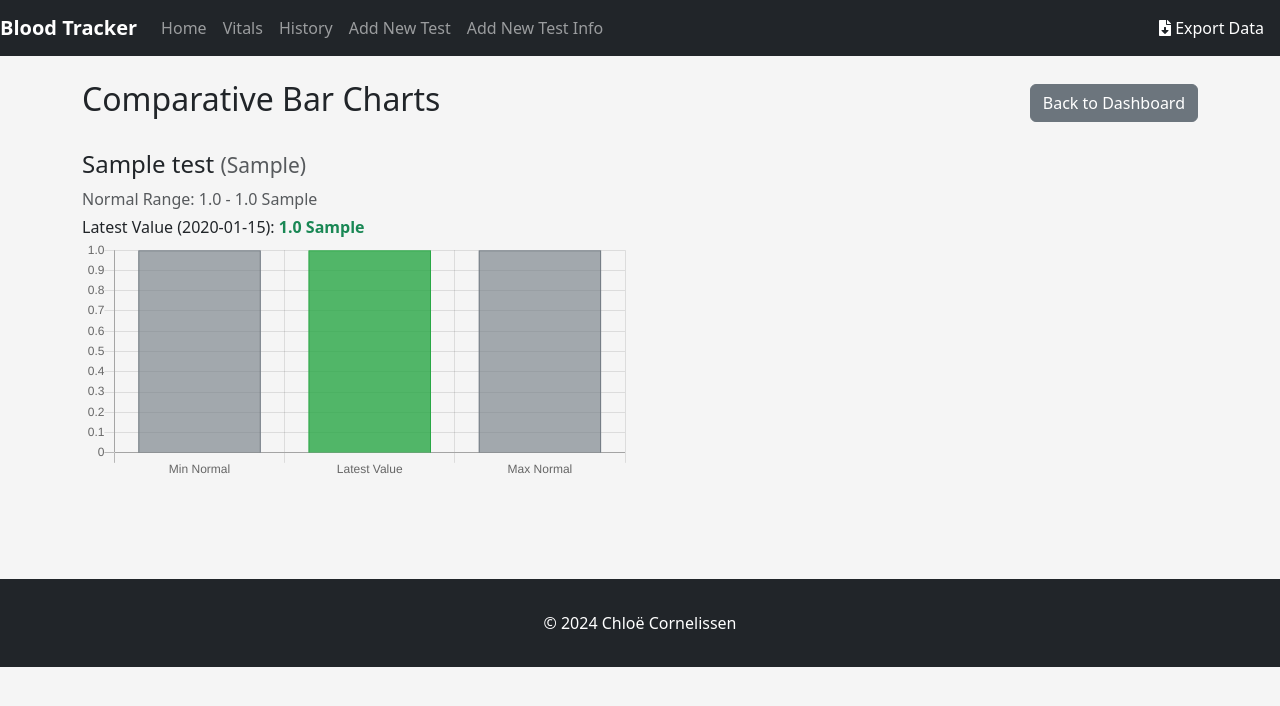
After one commit to void-cc/health, a Flask app: page /blood_tests/bar_charts in a window 1280 px wide. The commit adds this page. Shown: the top 706 px of the page. Run offline with Flask 3, Linux system fonts and the light colour scheme; tables that the repository leaves empty hold one stand-in row (values such as "Sample post"); some libraries are stand-ins or nearby versions.

Commit message:
Feat: Add Comparative Bar Charts for Blood Tests
- Implemented a new route `/blood_tests/bar_charts` in `app.py` to retrieve the latest blood test results that have normal ranges.
- Created `templates/comparative_bar_charts.html` to visualize the data using Chart.js with three bars (Min Normal, Latest Value, Max Normal) and conditional color coding based on whether the result is within normal ranges.
- Updated `templates/index.html` to include a link to the new comparative charts page.
- Marked the corresponding task in `ROADMAP.md` as completed.

Co-authored-by: void-cc <75227673+void-cc@users.noreply.github.com>

```diff
--- a/app.py
+++ b/app.py
@@ -157,6 +157,19 @@ def blood_tests_charts():
         })
 
     return render_template('blood_charts.html', charts_data=charts_data)
+
+
+@app.route('/blood_tests/bar_charts')
+def comparative_bar_charts():
+    tests = BloodTest.query.order_by(BloodTest.date.desc()).all()
+    # Get the latest test for each test_name that has valid normal ranges
+    latest_tests = {}
+    for test in tests:
+        if test.test_name not in latest_tests:
+            if test.normal_min is not None and test.normal_max is not None:
+                latest_tests[test.test_name] = test
+
+    return render_template('comparative_bar_charts.html', latest_tests=latest_tests)
 
 @app.route('/add', methods=['GET', 'POST'])
 def add_test():
--- /dev/null
+++ b/templates/comparative_bar_charts.html
@@ -0,0 +1,76 @@
+{% extends 'base.html' %}
+{% block content %}
+<div class="d-flex justify-content-between align-items-center mb-4">
+  <h2>Comparative Bar Charts</h2>
+  <a href="{{ url_for('index') }}" class="btn btn-secondary">Back to Dashboard</a>
+</div>
+
+{% if latest_tests %}
+  <div class="row">
+    {% for test_name, test in latest_tests.items() %}
+    <div class="col-md-6 mb-5">
+      <h4>{{ test_name }} <small class="text-muted">({{ test.unit }})</small></h4>
+      <p class="text-muted mb-1">Normal Range: {{ test.normal_min }} - {{ test.normal_max }} {{ test.unit }}</p>
+      <p class="mb-1">Latest Value ({{ test.date.strftime('%Y-%m-%d') }}):
+        <strong class="{% if test.normal_min <= test.value <= test.normal_max %}text-success{% else %}text-danger{% endif %}">
+          {{ test.value }} {{ test.unit }}
+        </strong>
+      </p>
+      <div style="position: relative; height:30vh; width:100%">
+        <canvas id="chart-{{ loop.index }}"></canvas>
+      </div>
+    </div>
+    {% endfor %}
+  </div>
+{% else %}
+  <div class="alert alert-info">No valid blood tests recorded yet to compare.</div>
+{% endif %}
+
+<!-- Chart.js -->
+<script src="https://cdn.jsdelivr.net/npm/chart.js@2.9.4/dist/Chart.min.js"></script>
+<script>
+  {% for test_name, test in latest_tests.items() %}
+  var ctx_{{ loop.index }} = document.getElementById('chart-{{ loop.index }}').getContext('2d');
+
+  var isNormal = {{ test.value }} >= {{ test.normal_min }} && {{ test.value }} <= {{ test.normal_max }};
+  var valueColor = isNormal ? 'rgba(40, 167, 69, 0.8)' : 'rgba(220, 53, 69, 0.8)';
+  var valueBorderColor = isNormal ? 'rgba(40, 167, 69, 1)' : 'rgba(220, 53, 69, 1)';
+
+  new Chart(ctx_{{ loop.index }}, {
+    type: 'bar',
+    data: {
+      labels: ['Min Normal', 'Latest Value', 'Max Normal'],
+      datasets: [{
+        label: {{ test_name|tojson|safe }},
+        data: [{{ test.normal_min }}, {{ test.value }}, {{ test.normal_max }}],
+        backgroundColor: [
+          'rgba(108, 117, 125, 0.6)', // Min Normal
+          valueColor,                // Latest Value
+          'rgba(108, 117, 125, 0.6)'  // Max Normal
+        ],
+        borderColor: [
+          'rgba(108, 117, 125, 1)',
+          valueBorderColor,
+          'rgba(108, 117, 125, 1)'
+        ],
+        borderWidth: 1
+      }]
+    },
+    options: {
+      responsive: true,
+      maintainAspectRatio: false,
+      scales: {
+        yAxes: [{
+          ticks: {
+            beginAtZero: true
+          }
+        }]
+      },
+      legend: {
+        display: false
+      }
+    }
+  });
+  {% endfor %}
+</script>
+{% endblock %}
--- a/templates/index.html
+++ b/templates/index.html
@@ -38,6 +38,9 @@
 
 <div class="d-flex justify-content-between align-items-center mb-4">
   <h3 class="mb-0">Recent Blood Results</h3>
+  <a href="{{ url_for('comparative_bar_charts') }}" class="btn btn-warning text-dark me-2">
+    <i class="fas fa-chart-bar"></i> Compare to Normal
+  </a>
   <a href="{{ url_for('blood_tests_charts') }}" class="btn btn-info text-white">
     <i class="fas fa-chart-line"></i> View All Charts
   </a>
```
Also changed, not shown: ROADMAP.md (+1 -1 lines).
